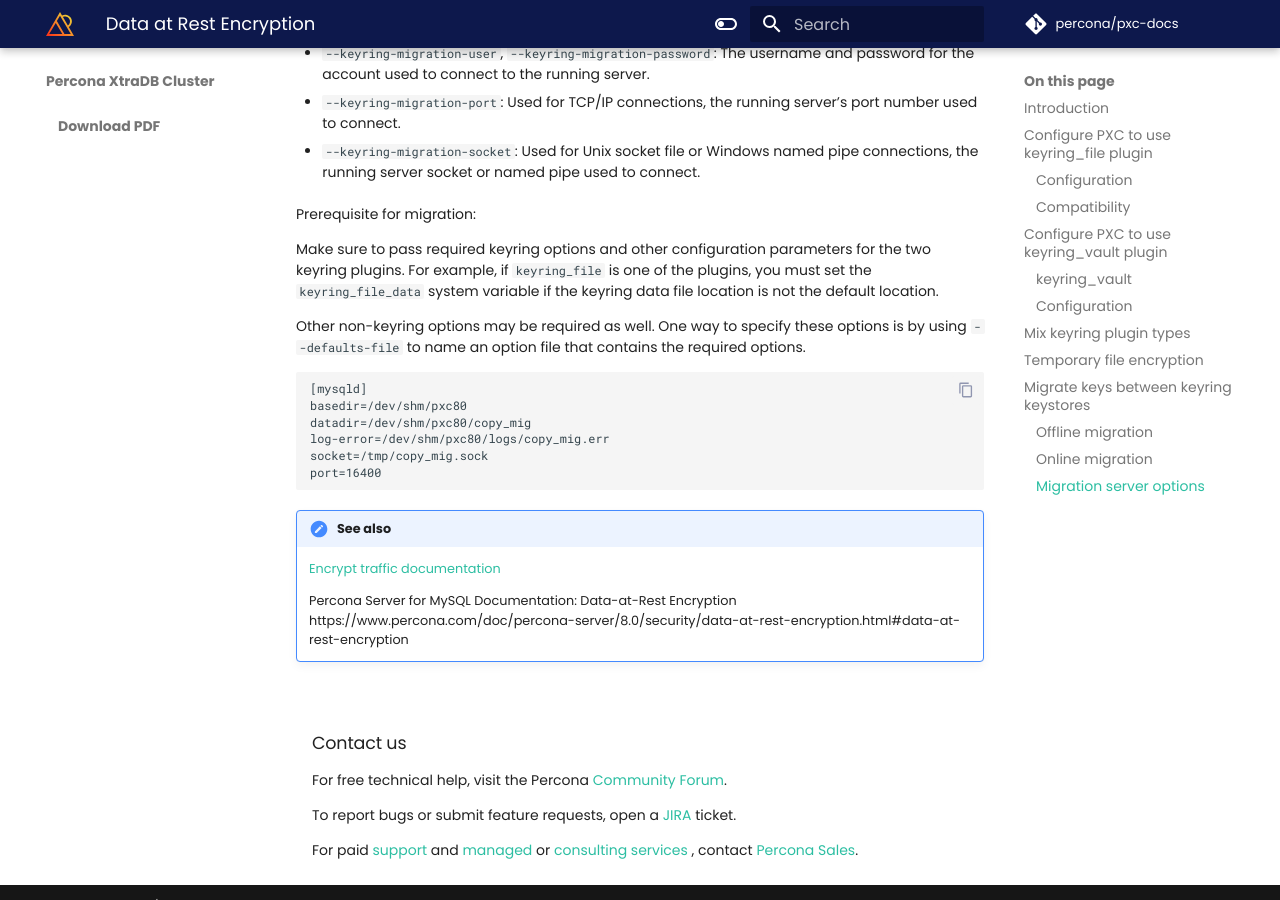
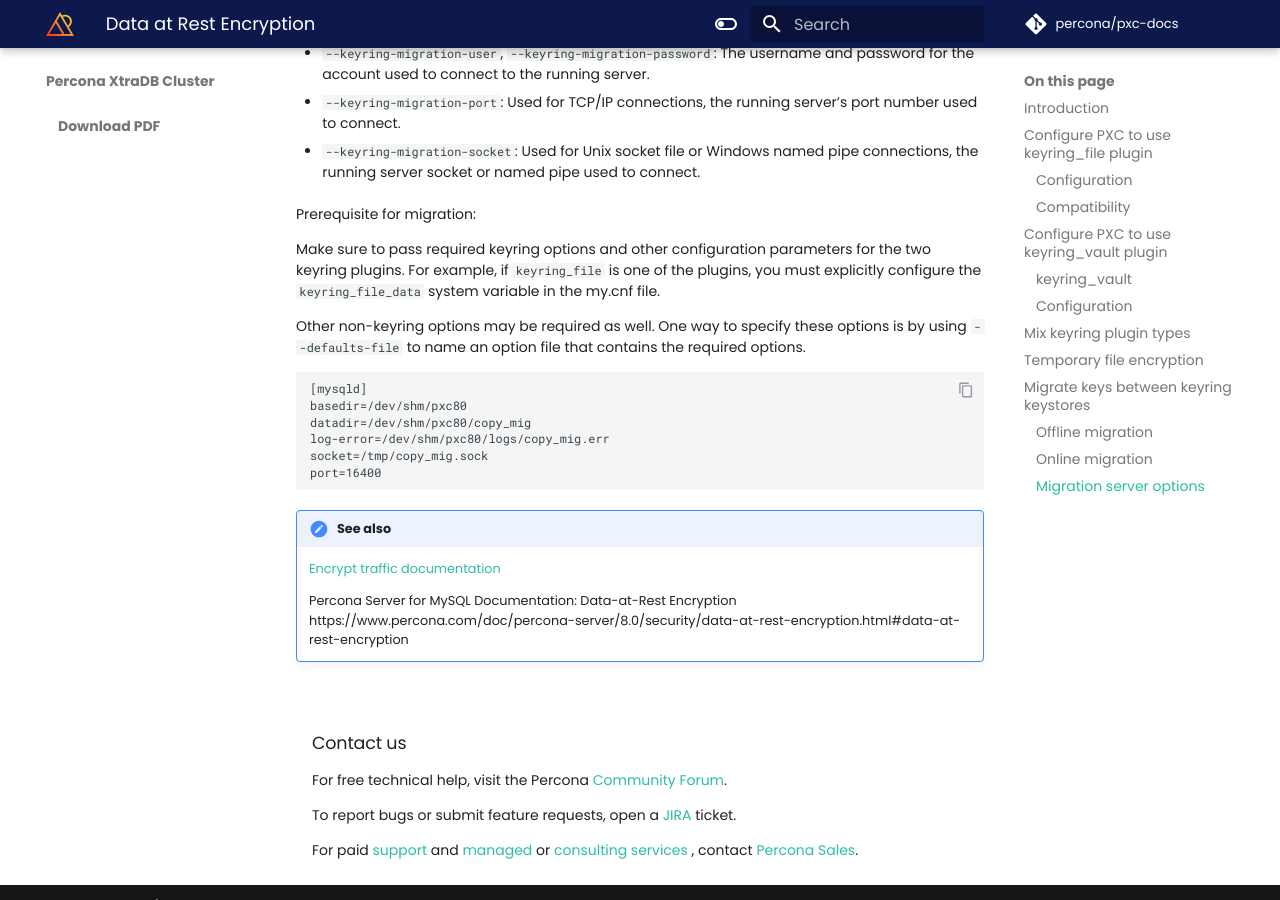
Before and after one commit to percona/pxc-docs, an MkDocs documentation site: the page built from docs/management/data_at_rest_encryption.md, in a window 1280 px wide and 900 px high, scrolled down 4908 px. Built offline with MkDocs 1.6.1 and Material for MkDocs 9.7.7, drawn with Linux system fonts in a browser that asks for light colours; nearby versions of some CDN libraries; comment, search, counter and statistics services are not loaded; the version menu is left out.

```diff
--- a/docs/management/data_at_rest_encryption.md
+++ b/docs/management/data_at_rest_encryption.md
@@ -309,8 +309,7 @@
 
 Make sure to pass required keyring options and other configuration parameters
 for the two keyring plugins. For example, if `keyring_file` is one of the
-plugins, you must set the `keyring_file_data` system variable if the
-keyring data file location is not the default location.
+plugins, you must explicitly configure the `keyring_file_data` system variable in the my.cnf file.
 
 Other non-keyring options may be required as well. One way to specify these
 options is by using `--defaults-file` to name an option file that contains
```
